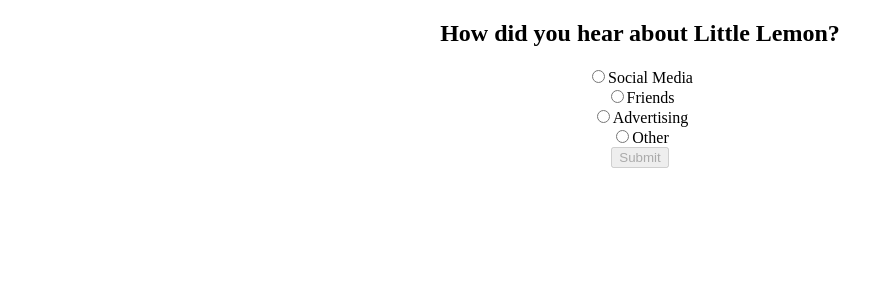
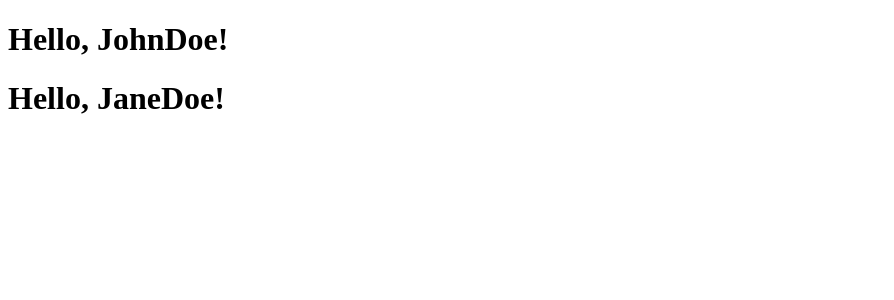
Before and after one commit to mlestrella843/ReactAdvanced_Meta, a React (Create React App) app in the folder react_advanced/: page / in a window 1280 px wide. Shown: the top 300 px of the page, without its empty margins (0-894 px from the left). Built offline with nearby package versions, Linux system fonts and the light colour scheme.

Commit message:
Cross-cutting using HOC

```diff
--- a/react_advanced/src/App.jsx
+++ b/react_advanced/src/App.jsx
@@ -1,6 +1,7 @@
 import React from 'react';
 import './index.css';
-import { LiveOrders } from './components/react-clone-children';
+// import { LiveOrders } from './components/react-clone-children';
+import { UserProfileWithLogging } from './components/cross-cutting';
 // import { Counter } from './components/useReducer';
 // import FetchWithUseEffect from './components/fetch-with-useEffects';
 // import { FetchLab } from './components/fetch-lab';
@@ -62,46 +63,62 @@
 //       {/* <CounterApp /> */}
 //       {/* <LabCustom /> */}
 //       {/* <Counter /> */}
-//       <LiveOrders />
+//       {/* <LiveOrders /> */}
 
 //     </div>
 //   );
 // }
 // export default App;
 
-
-
-import "./App.css";
-import { RadioGroup, RadioOption } from "./Radio";
-import { useState } from "react";
-
+// Using HOC using Cross Cutting
 function App() {
-  const [selected, setSelected] = useState("");
   return (
-    <div className="App min-h-screen flex items-center justify-center bg-gray-100">
-      <div className="bg-white p-8 rounded-lg shadow-md max-w-md w-full">
-        <h2 className="text-2xl font-semibold mb-6 text-center text-gray-800">
-          How did you hear about Little Lemon?
-        </h2>
-        <RadioGroup onChange={setSelected} selected={selected}>
-          <RadioOption value="social_media">Social Media</RadioOption>
-          <RadioOption value="friends">Friends</RadioOption>
-          <RadioOption value="advertising">Advertising</RadioOption>
-          <RadioOption value="other">Other</RadioOption>
-        </RadioGroup>
-        <button
-          disabled={!selected}
-          className={`mt-6 w-full py-2 px-4 rounded-md text-white font-semibold ${
-            selected
-              ? "bg-blue-600 hover:bg-blue-700 cursor-pointer"
-              : "bg-gray-300 cursor-not-allowed"
-          }`}
-        >
-          Submit
-        </button>
-      </div>
+    <div>
+      <UserProfileWithLogging name="JohnDoe" />
+      <UserProfileWithLogging name="JaneDoe" />
     </div>
   );
 }
 
 export default App;
+
+
+
+
+
+
+// Using React.cloneElement and react.Children
+// import "./App.css";
+// import { RadioGroup, RadioOption } from "./Radio";
+// import { useState } from "react";
+
+// function App() {
+//   const [selected, setSelected] = useState("");
+//   return (
+//     <div className="App min-h-screen flex items-center justify-center bg-gray-100">
+//       <div className="bg-white p-8 rounded-lg shadow-md max-w-md w-full">
+//         <h2 className="text-2xl font-semibold mb-6 text-center text-gray-800">
+//           How did you hear about Little Lemon?
+//         </h2>
+//         <RadioGroup onChange={setSelected} selected={selected}>
+//           <RadioOption value="social_media">Social Media</RadioOption>
+//           <RadioOption value="friends">Friends</RadioOption>
+//           <RadioOption value="advertising">Advertising</RadioOption>
+//           <RadioOption value="other">Other</RadioOption>
+//         </RadioGroup>
+//         <button
+//           disabled={!selected}
+//           className={`mt-6 w-full py-2 px-4 rounded-md text-white font-semibold ${
+//             selected
+              // ? "bg-blue-600 hover:bg-blue-700 cursor-pointer"
+//               : "bg-gray-300 cursor-not-allowed"
+//           }`}
+//         >
+//           Submit
+//         </button>
+//       </div>
+//     </div>
+//   );
+// }
+
+// export default App;
--- /dev/null
+++ b/react_advanced/src/components/cross-cutting.jsx
@@ -0,0 +1,15 @@
+import React from "react";
+
+// Higher-Order Component (HOC) para agregar logging
+function withLogging(WrappedComponent) {
+  return function EnhancedComponent(props) {
+    console.log(`Component ${WrappedComponent.name} rendered with props:`, props);
+    return <WrappedComponent {...props} />;
+  };
+}
+
+function UserProfile({ name }) {
+    return <h1>Hello, {name}!</h1>;
+  }
+
+  export const UserProfileWithLogging = withLogging(UserProfile);
```
